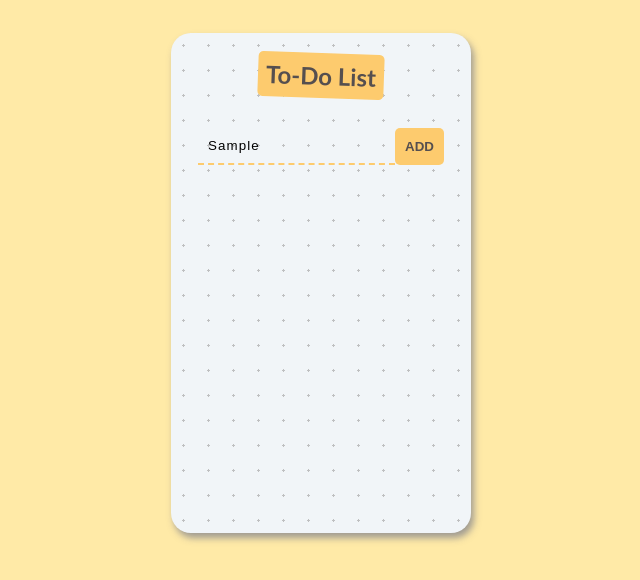
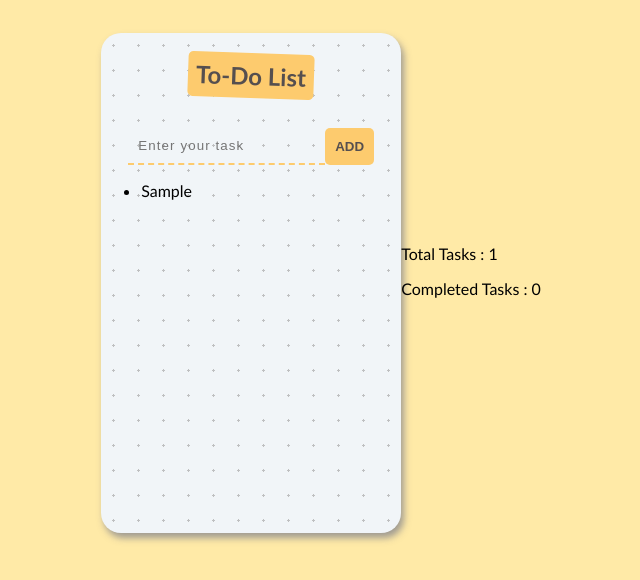
Before and after one commit to sreyaarc/React-To-Do-List, a React (Create React App) app: page / in a window 1280 px wide. Both pictures are taken after typing "Sample" into the empty fields and a click on the button "ADD". Shown: the top 580 px of the page, without its empty margins (319-959 px from the left). Built offline with nearby package versions, Linux system fonts and the light colour scheme.

Commit message:
Implement add, delete functionalities

```diff
--- a/src/Container.js
+++ b/src/Container.js
@@ -1,13 +1,77 @@
 import "./App.css"
+import {useState, useEffect} from "react"
 export default function Container() {
+    const [inputText, setInputText] = useState("")
+    const [items, setItems] = useState([]);
+    const [clicked, setClicked] = useState(false);
+    const [totalTasks, setTotalTasks] = useState(0);
+    const [completedTasks, setCompletedTaks] = useState(0);
+    const [msg, setMsg] = useState("");
+
+    function handleChange(e) {
+        setInputText(e.target.value)
+    };
+    function addItems(e) {
+        console.log(e.target);
+        setItems(prevItems => {
+            return [...prevItems, inputText]
+        });
+        setTotalTasks(totalTasks+1);
+        setInputText("")
+    };
+    function deleteItem(e) {
+        console.log(e.target.id)
+        setClicked(!clicked);
+        setTimeout(setItems(prevItems => {
+            return prevItems.filter((item, idx) => {
+                return idx != e.target.id
+            });
+        }), 2000);
+        setCompletedTaks(completedTasks+1);
+    };
+    useEffect(() => {
+        console.log(items)
+    }, [items]);
+
+    useEffect(() => {
+        if(totalTasks != 0 && completedTasks != 0 && totalTasks===completedTasks) {
+            setTimeout(() => {
+                setMsg("Hurray!! You have completed all of your tasks!!");
+            }, 500);
+
+            setTimeout(() => {
+                window.location.reload();
+            }, 2000);
+
+        }
+    })
+
     return (
         <div className="mainContainer">
             <div className="subContainer">
                 <h2>To-Do List</h2>
                 <div className="inputArea">
-                    <input name="input" placeholder="Enter your task"/>
-                    <button type="submit" className="btn">ADD</button>
+                    <input name="input" placeholder="Enter your task" onChange={handleChange} value={inputText} autoComplete="off"/>  {/* whenever the input is changed, save the input using handleChange function */}
+                    <button type="submit" className="btn" onClick={addItems}>ADD</button>  {/* when the button is clicked, append the input value to the items list */}
                 </div>
+                <div>
+                    <ul>
+                        {items.map((item, idx) => (
+                            <li className="li" key={idx} id={idx} onClick={deleteItem} style={{cursor: "pointer"}}>{item}</li>
+                        ))}
+                        {/* when a task is clicked, that means it is completed, so delete that item. The clicked item is tracked using its unique id */}
+                    </ul>
+                </div>
+            </div>
+            <div>
+
+                {msg? <p>{msg}</p> :
+                <div>
+                    <p className="p">Total Tasks : {totalTasks}</p>
+                    <p className="p">Completed Tasks : {completedTasks}</p>
+                </div>
+                }
+                {/* if all the tasks are completed, display the task completion msg else show the count of tasks */}
             </div>
         </div>
     )
```
